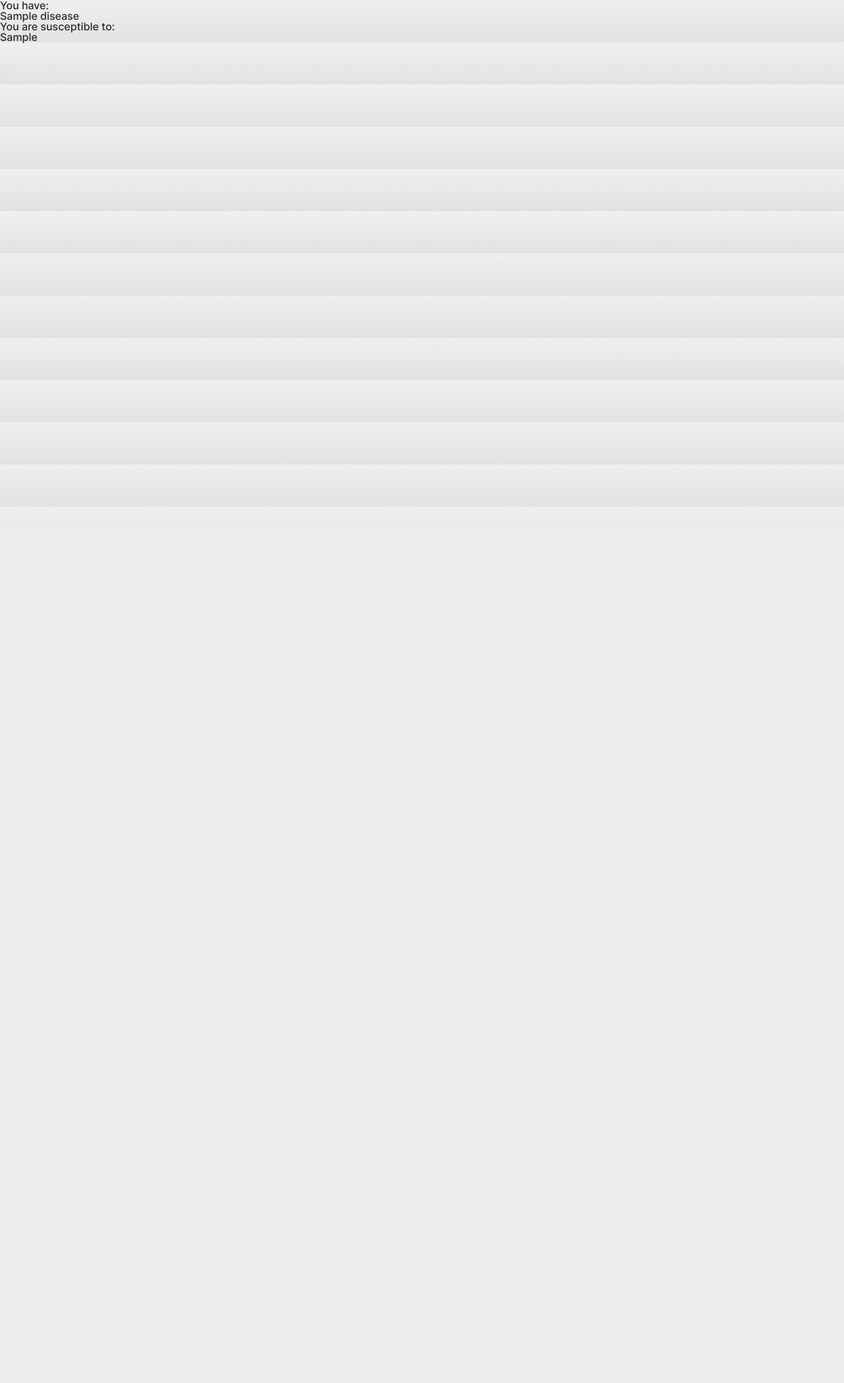
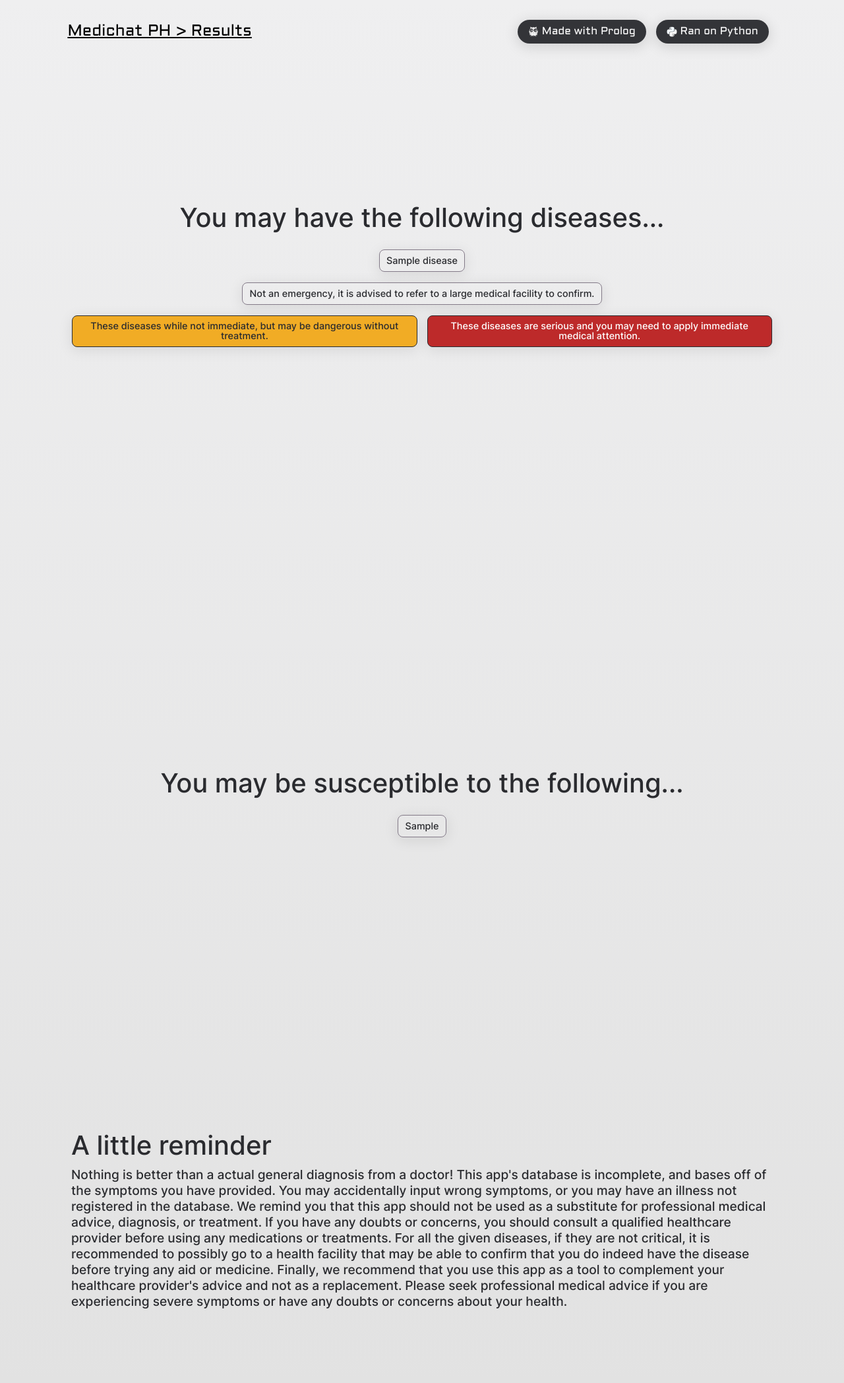
Before and after one commit to MiguelRobles7/medichat-ph, a Flask app: template templates/results.html in a window 1280 px wide. Shown: the whole page at 66% size. Before the commit the page ends 768 px from the top, so only its background shows below. Run offline with Flask 2, Linux system fonts and the light colour scheme; the template is opened without the code that fills it: most values are stand-ins (such as "Sample title", 1, 10 or a date in 2020); parts of the project's set-up code (start-up, migrations or seed data) failed here and were passed over.

Commit message:
Finish results page frontend

```diff
--- a/app.py
+++ b/app.py
@@ -100,13 +100,23 @@ def symptoms():
 
         if not p.to_confirm:
             p.to_confirm = find_symptom_to_confirm(symptoms)
-
-    return render_template('symptoms_questions.html', form=form, question="Do you have " + p.to_confirm[0].replace('_', ' ') + "?")
+    print(p.to_confirm)
+    return render_template('symptoms_questions.html', form=form, question=normalize_question_format(p.to_confirm[0]))
 
 
 @app.route('/results')
 def results():
-    return render_template('results.html', diseases=pl.get_yes_diseases(), sus=pl.get_yes_susceptible_diseases())
+    diseases = []
+    sus = []
+    for d in pl.get_yes_diseases():
+        diseases.append(normalize_prolog_names(d))
+    for s in pl.get_yes_susceptible_diseases():
+        sus.append(normalize_prolog_names(s))
+
+    danger_diseases = ["Dengue", "Stroke"]
+    warning_disease = ["Malaria", "Tuberculosis",
+                       "Type 2 Diabetes",  "Hypertension", "Leptospirosis"]
+    return render_template('results.html', diseases=diseases, sus=sus, danger_diseases=danger_diseases, warning_disease=warning_disease)
 
 
 if __name__ == '__main__':
@@ -136,3 +146,24 @@ def confirm_symptoms(symptoms):
         else:
             pl.assert_no_symptom(s)
             break
+
+# dirty way to make sure questions in app make sense
+
+
+def normalize_question_format(name):
+    if name == "coughing_blood_mucus" or name == "unusually_more_thirsty" or name == "coughing_blood_mucus_green_yellow" or name == "unvaccinated_for_pneumonia" or name == "malnourished" or name == "unusually_more_thirsty" or name == "urinating_often":
+        return "Are you " + normalize_prolog_names(name) + "?"
+    elif name == "works_wt_animals" or name == "lives_in_urban" or name == "lives_near_stagnant_water":
+        return "Do you " + normalize_prolog_names(name) + "?"
+    elif name == "smoker":
+        return "Are you a " + normalize_prolog_names(name) + "?"
+    elif name == "given_birth_to_9_pound_baby" or name == "gestational_diabetes" or name == "type_2_diabetes" or name == "chemotherapy" or name == "intestine_removal_surgery" or name == "gallbladder_removal_surgery":
+        return "Have you ever had" + normalize_prolog_names(name) + "?"
+    elif name == "long_term_steroids" or name == "antacids_wt_magnesium" or name == "antibiotics":
+        return "Have you taken " + normalize_prolog_names(name) + "recently?"
+    else:
+        return "Do you have " + normalize_prolog_names(name) + "?"
+
+
+def normalize_prolog_names(name):
+    return re.sub(r'([a-z])([A-Z])', r'\1 \2', name).replace('_', ' ').title()
--- a/static/css/style.css
+++ b/static/css/style.css
@@ -3,6 +3,8 @@ body {
   color: #2a2b2f;
   background: linear-gradient(180deg, #efeff0 0%, #e2e2e2 100%);
   line-height: 1;
+  max-width: 100%;
+  overflow-x: hidden;
 }
 @font-face {
   font-family: Inter;
@@ -36,7 +38,7 @@ body {
   top: 0;
   left: 0;
   font-family: Aldrich;
-  height: 20vh;
+  height: 12vh;
 }
 
 .navbar-brand {
@@ -46,11 +48,11 @@ body {
   padding-left: 8vw;
 }
 .navbar-logo {
-  width: 1.5em;
-  height: 1.5em;
+  width: 1em;
+  height: 1em;
 }
 .navbar-pill {
-  padding: 0.7em 1.5em;
+  padding: 0.6em 1em;
   gap: 10px;
   display: inline-block;
   width: fit-content;
@@ -60,7 +62,7 @@ body {
   color: #fff;
 }
 .pill-container {
-  gap: 20px;
+  gap: 15px;
   padding-right: 8vw;
 }
 
@@ -77,8 +79,8 @@ body {
 
 .blob-top {
   position: absolute;
-  top: 0;
-  left: 3%;
+  top: -7%;
+  left: 4%;
   z-index: -1;
   height: 25%;
   width: 25%;
@@ -232,3 +234,52 @@ body {
   display: inline-flex;
   padding: 2em 0 0 0;
 }
+
+.result-wrapper {
+  display: flex;
+  flex-direction: column;
+  justify-content: center;
+  align-items: center;
+  padding: 0 0 0 0;
+  gap: 1em;
+  min-width: 100%;
+  min-height: 100vh;
+}
+.results-pill {
+  display: inline-flex;
+  justify-content: center;
+  padding: 0;
+  border: 1px solid #837a88;
+  border-radius: 8px;
+  box-shadow: 0px 4px 20px 2px rgba(0, 0, 0, 0.08);
+}
+.results-label {
+  display: inline-flex;
+  flex-direction: column;
+  justify-content: center;
+  padding: 0.6em 0.7em;
+  font-size: 0.9em;
+  border-radius: 8px;
+  text-align: center;
+}
+.emergency-pill {
+  background-color: #bd2a2a;
+  color: #fff;
+  border: 1px solid #2a2b2f;
+}
+
+.warning-pill {
+  background-color: #f1ac25;
+  border: 1px solid #2a2b2f;
+}
+.disease-container {
+  gap: 10px;
+  flex-wrap: wrap;
+  width: 60vw;
+}
+.next-container {
+  padding: 5em;
+  min-width: 100%;
+  line-height: 24px;
+  font-size: 1.2em;
+}
--- a/templates/results.html
+++ b/templates/results.html
@@ -1,7 +1,93 @@
 {% extends 'base.html' %} {% block head %}
-<title>Diagnosis Results</title>
-{% endblock %} {% block body %} You have: <br />
-{% for d in diseases %} {{d}} <br />
-{% endfor %} You are susceptible to:<br />
-{% for d in sus %} {{d}} <br />
-{% endfor %} {% endblock %}
+<title>MedichatPH - Results</title>
+{% endblock %} {% block body %}
+
+<div class="others-wrapper container">
+  <nav class="navbar row">
+    <div class="col-6 navbar-brand">
+      <a style="color: black" href=""> Medichat PH > Results </a>
+    </div>
+    <div class="col-6 pill-container row justify-content-end">
+      <div class="navbar-pill">
+        <img src="static/images/prolog.png" class="navbar-logo" />
+        Made with Prolog
+      </div>
+      <div class="navbar-pill">
+        <img src="static/images/python.png" class="navbar-logo" />
+        Ran on Python
+      </div>
+    </div>
+  </nav>
+
+  <div class="result-wrapper" style="margin-top: -10vh">
+    <h1>You may have the following diseases...</h1>
+    <div class="d-flex justify-content-center disease-container">
+      {% for d in diseases %} {% if d in danger_diseases %}
+      <div class="results-pill emergency-pill">
+        <div class="results-label">{{d}}</div>
+      </div>
+      {% elif d in warning_disease%}
+      <div class="results-pill warning-pill">
+        <div class="results-label">{{d}}</div>
+      </div>
+      {% else %}
+      <div class="results-pill">
+        <div class="results-label">{{d}}</div>
+      </div>
+      {% endif %} {% endfor %}
+    </div>
+    <div class="col-md-12 d-flex justify-content-center">
+      <div class="results-pill">
+        <div class="results-label">
+          Not an emergency, it is advised to refer to a large medical facility
+          to confirm.
+        </div>
+      </div>
+    </div>
+    <div class="col-md-12 d-flex justify-content-center" style="gap: 15px">
+      <div class="results-pill warning-pill col-md-5">
+        <div class="results-label">
+          These diseases while not immediate, but may be dangerous without
+          treatment.
+        </div>
+      </div>
+      <div class="results-pill emergency-pill col-md-5">
+        <div class="results-label">
+          These diseases are serious and you may need to apply immediate medical
+          attention.
+        </div>
+      </div>
+    </div>
+  </div>
+  <div class="result-wrapper">
+    <h1>You may be susceptible to the following...</h1>
+    <div class="d-flex justify-content-center disease-container">
+      {% for d in sus %}
+      <div class="results-pill">
+        <div class="results-label">{{d}}</div>
+      </div>
+      {% endfor %}
+    </div>
+  </div>
+  <div class="next-container">
+    <h1>A little reminder</h1>
+    <p>
+      Nothing is better than a actual general diagnosis from a doctor! This
+      app's database is incomplete, and bases off of the symptoms you have
+      provided. You may accidentally input wrong symptoms, or you may have an
+      illness not registered in the database. We remind you that this app should
+      not be used as a substitute for professional medical advice, diagnosis, or
+      treatment. If you have any doubts or concerns, you should consult a
+      qualified healthcare provider before using any medications or treatments.
+      For all the given diseases, if they are not critical, it is recommended to
+      possibly go to a health facility that may be able to confirm that you do
+      indeed have the disease before trying any aid or medicine. Finally, we
+      recommend that you use this app as a tool to complement your healthcare
+      provider's advice and not as a replacement. Please seek professional
+      medical advice if you are experiencing severe symptoms or have any doubts
+      or concerns about your health.
+    </p>
+  </div>
+</div>
+
+{% endblock %}
--- a/templates/symptoms_questions.html
+++ b/templates/symptoms_questions.html
@@ -1,9 +1,9 @@
 {% extends 'base.html' %} {% block head %}
-<title>General Questions</title>
+<title>MedichatPH - Symptoms Questions</title>
 {% endblock %} {% block body %}
 
 <div class="others-wrapper container">
-  <img class="blob-top" style="left: 4.5%" src="static/images/blob_top_3.svg" />
+  <img class="blob-top" style="left: 6%" src="static/images/blob_top_3.svg" />
   <img
     class="blob-bot"
     style="padding-left: 0; padding-top: 20%"
@@ -24,7 +24,7 @@
       </div>
     </div>
   </nav>
-  <div class="row text-center">
+  <div class="row text-center" style="padding-top: 10vh">
     <h1>{{ question }}</h1>
     <form method="POST" class="form-register">
       <div class="symptoms-container">
```
Also changed, not shown: static/images/blob_top_4.svg (added), static/images/prolog.png, static/images/python.png.
